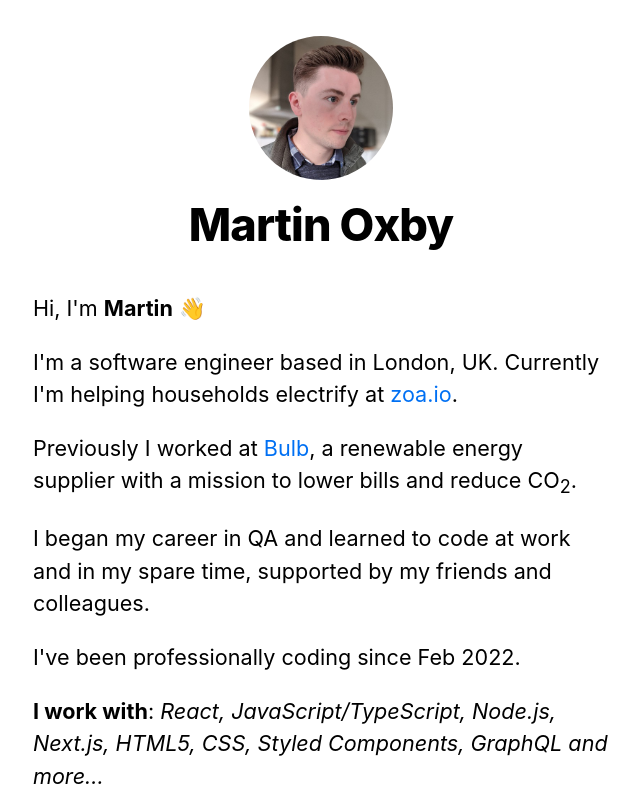
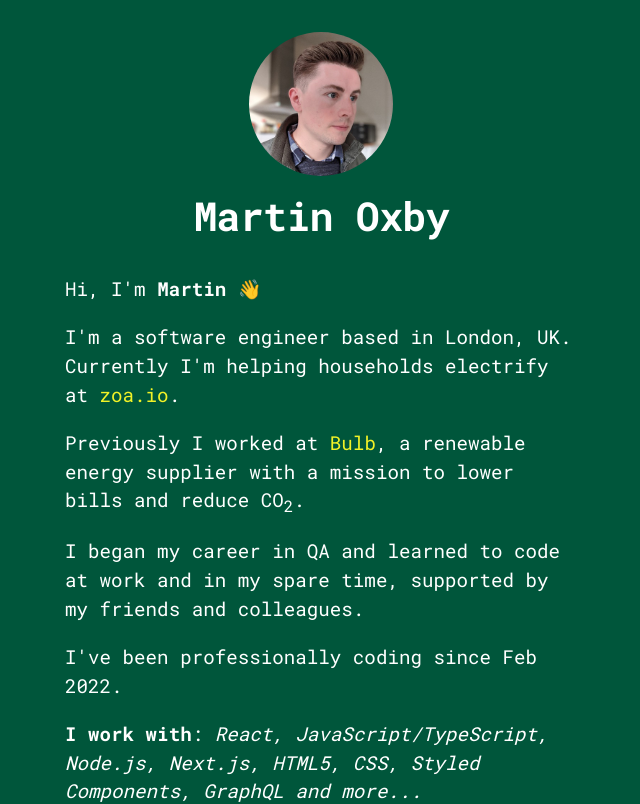
Before and after one commit to mrtnxby/martinoxby.com, a Next.js app: page / in a window 1280 px wide. Shown: the top 804 px of the page, without its empty margins (319-959 px from the left). Built offline with nearby package versions, Linux system fonts and the light colour scheme.

Commit message:
Change colours and fonts

```diff
--- a/src/pages/_app.tsx
+++ b/src/pages/_app.tsx
@@ -1,6 +1,13 @@
 import "@/styles/globals.css";
 import type { AppProps } from "next/app";
+import { Roboto_Mono } from "next/font/google";
+// If loading a variable font, you don't need to specify the font weight
+const roboto = Roboto_Mono({ subsets: ["latin"] });
 
 export default function App({ Component, pageProps }: AppProps) {
-  return <Component {...pageProps} />;
+  return (
+    <main className={roboto.className}>
+      <Component {...pageProps} />
+    </main>
+  );
 }
--- a/src/styles/globals.css
+++ b/src/styles/globals.css
@@ -1,4 +1,8 @@
-html,
+html {
+  background-color: #00563b;
+  color: #ffffff;
+}
+
 body {
   padding: 0;
   margin: 0;
@@ -23,7 +27,7 @@ body {
 }
 
 a {
-  color: #0070f3;
+  color: #f1f227;
   text-decoration: none;
 }
 
```
Also changed, not shown: public/site.webmanifest.
